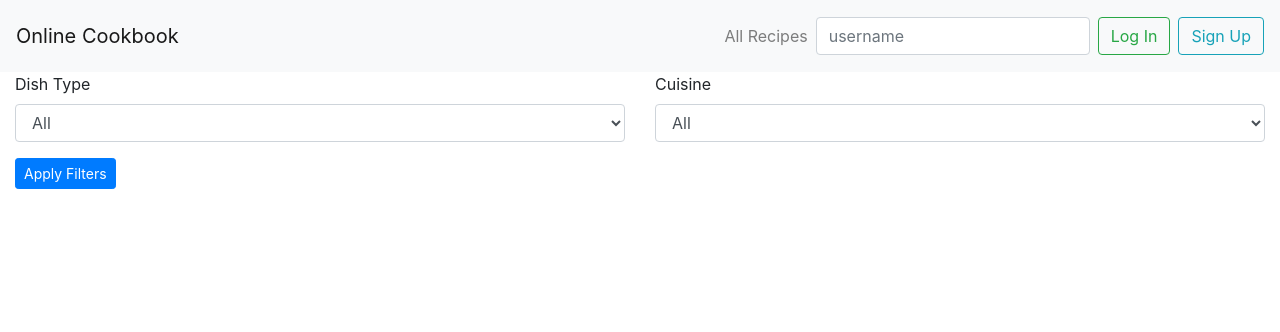
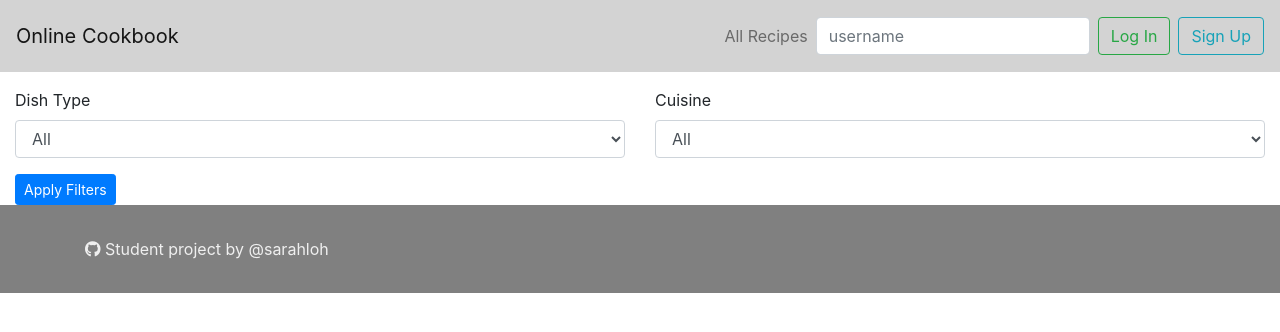
Before and after one commit to Code-Institute-Submissions/p4-online-cookbook, a Flask app: page / in a window 1280 px wide. Shown: the top 332 px of the page. Run offline with Flask 2, Linux system fonts and the light colour scheme; data that the repository does not hold is empty; some libraries are stand-ins or nearby versions.

Commit message:
Add footer

```diff
--- a/static/css/style.css
+++ b/static/css/style.css
@@ -1,12 +1,26 @@
 /********************** general */
 
 a {
-    color: #111111;
+    color: darkslategrey;
+}
+
+a:hover {
+    text-decoration: none;
 }
 
 ul {
     list-style-type: none;
     padding-left: 0;
+}
+
+/********************** colours */
+
+.bg-header {
+    background-color: lightgrey;
+}
+
+.bg-footer {
+    background-color: grey;
 }
 
 /********************** recipe */
@@ -86,3 +100,14 @@ ul {
 .signup .form-group {
     margin-bottom: 1.5rem;
 }
+
+/********************** colours */
+
+.footer {
+    padding: 2rem 1rem;
+    color: #efefef;
+}
+
+.footer a {
+    color: #efefef;
+}
--- a/templates/base.html
+++ b/templates/base.html
@@ -21,8 +21,8 @@
 </head>
 
 <body>
-    <header>
-        <nav class="navbar navbar-expand-md navbar-light bg-light">
+    <header class="mb-3">
+        <nav class="navbar navbar-expand-md navbar-light bg-header">
             {% if user %}
             <a class="navbar-brand" href="{{url_for('index', filter_type='all', filter_cuisine='all', username=user['username'])}}">Online Cookbook</a>
             {% else %}
@@ -79,6 +79,12 @@
         {% block content %} {% endblock %}
     </div>
 
+    <footer class="footer bg-footer">
+        <div class="container">
+            <span><i class="fab fa-github"></i> Student project by <a href="https://github.com/sarahloh">@sarahloh</a></span>
+        </div>
+    </footer>
+
     <!-- javascript -->
     <script src="https://code.jquery.com/jquery-3.3.1.slim.min.js" integrity="sha384-q8i/X+965DzO0rT7abK41JStQIAqVgRVzpbzo5smXKp4YfRvH+8abtTE1Pi6jizo"
         crossorigin="anonymous"></script>
```
